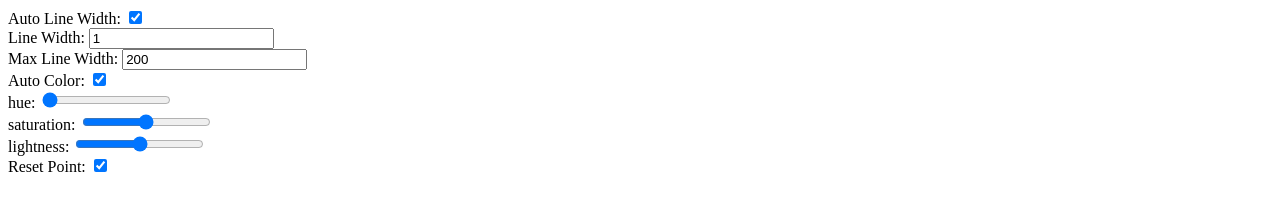
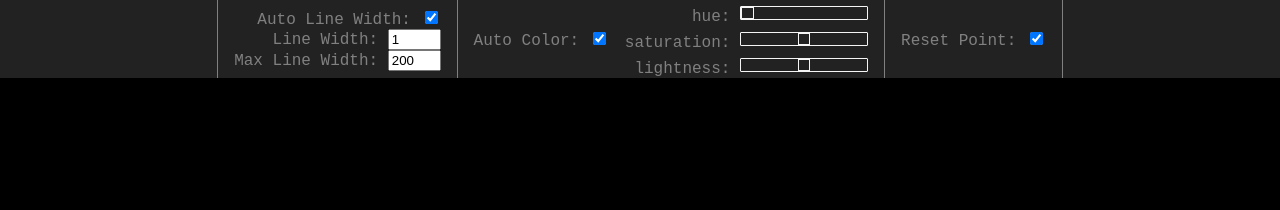
Before and after one commit to codigoisaac/Abyss, a plain HTML site: page index.html in a window 1280 px wide. Drawn offline with Linux system fonts and the light colour scheme; the site is published under a folder, as on GitHub Pages, so addresses that start at the root find nothing.

Commit message:
GH Pages Fix
Trying to fix GitHub Pages not loading CSS and JS problem.

```diff
--- a/index.html
+++ b/index.html
@@ -3,8 +3,8 @@
   <head>
     <meta charset="UTF-8" />
     <title>Abyss</title>
-    <link rel="stylesheet" href="/css/style.css" />
-    <link rel="stylesheet" href="/css/input.css" />
+    <link rel="stylesheet" href="css/style.css" />
+    <link rel="stylesheet" href="css/input.css" />
   </head>
   <body>
     <div class="centered" id="controls">
@@ -82,6 +82,6 @@
 
     <canvas id="draw" width="800" height="800"></canvas>
 
-    <script src="/js/main.js"></script>
+    <script src="js/main.js"></script>
   </body>
 </html>
```
